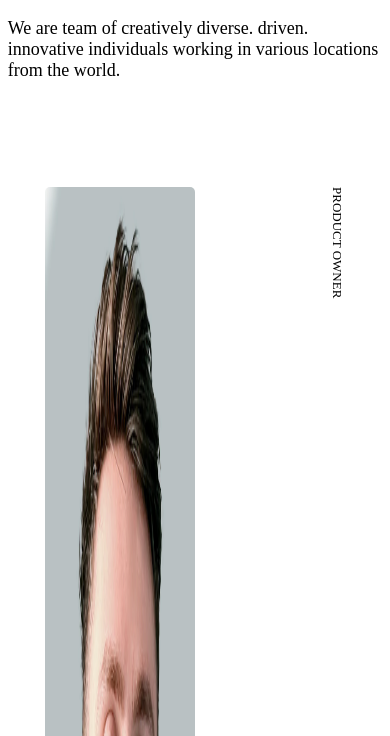
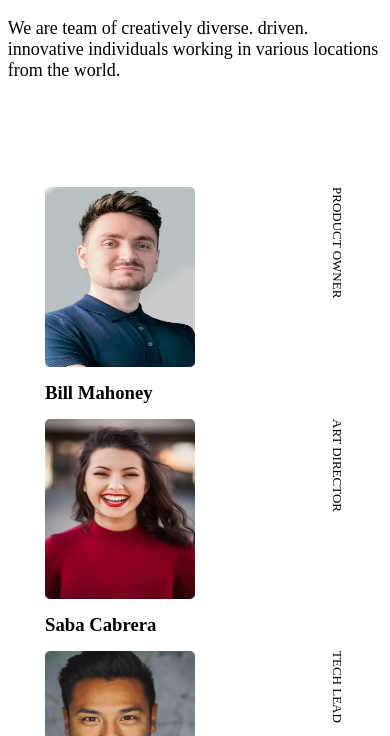
Before and after one commit to ergunsahe/Team-Members-Page, a plain HTML site: page index.html in a window 390 px wide. Shown: the part 108-844 px from the top of the page. Drawn offline with Linux system fonts and the light colour scheme.

Commit message:
height of pictures is changed

```diff
--- a/style.css
+++ b/style.css
@@ -174,7 +174,7 @@
 
     .photo-member {
         width: 150px;
-        height: 1800px;
+        height: 180px;
     }
     .team-members {
         grid-template-columns: 200px 100px;
```
